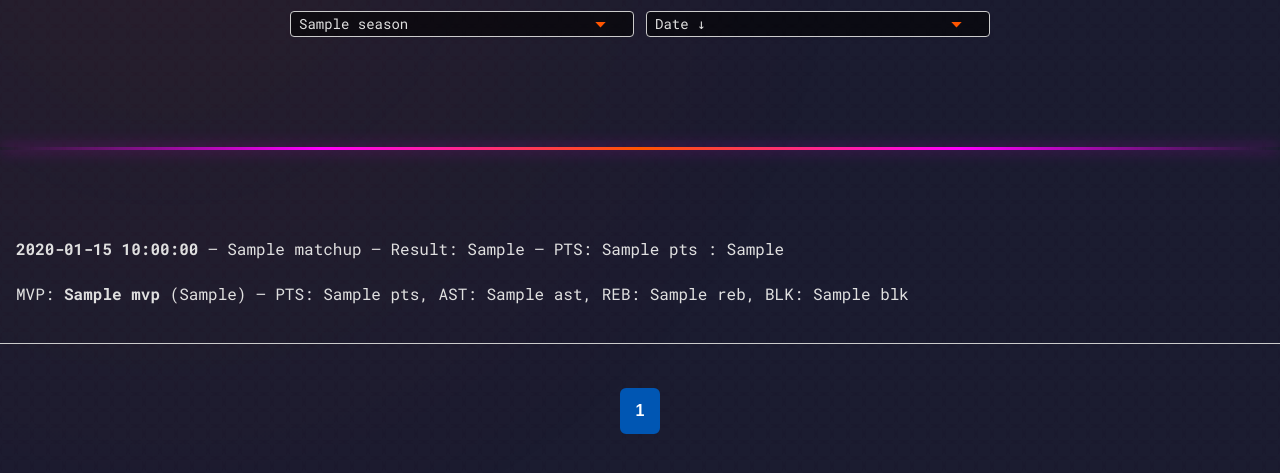
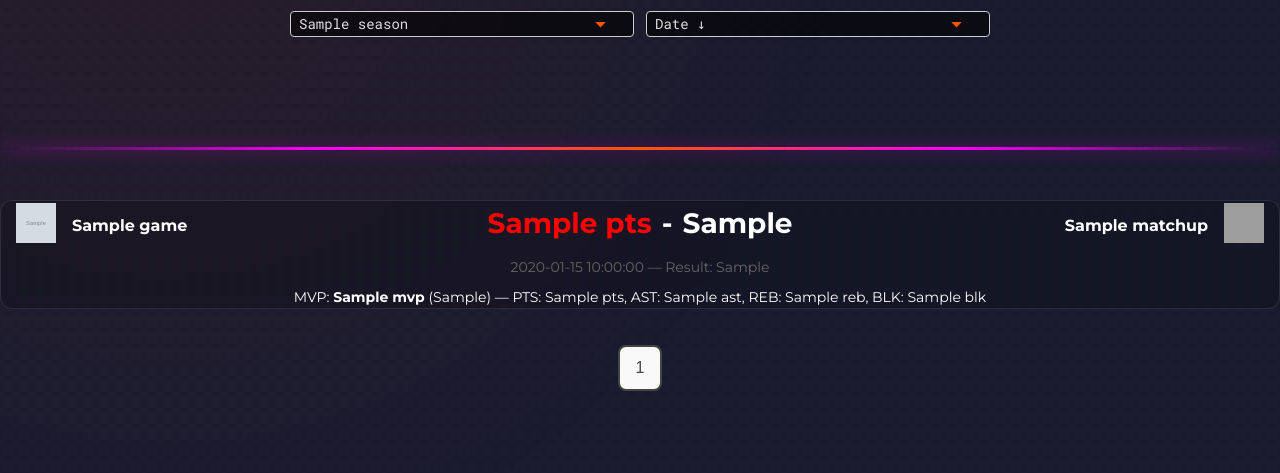
Before and after one commit to oswitek/Flask-NBA-project, a Flask app: template FlaskProject/templates/team_latest_games.html in a window 1280 px wide. Shown: the part 198-671 px from the top of the page. Run offline with Flask 3, Linux system fonts and the light colour scheme; the template is opened without the code that fills it: most values are stand-ins (such as "Sample title", 1, 10 or a date in 2020); grey boxes marked "Sample" are stand-in pictures; grey boxes are pictures that could not be loaded.

Commit message:
team games fix

```diff
--- a/FlaskProject/app.py
+++ b/FlaskProject/app.py
@@ -90,8 +90,41 @@
     "2023-24": (date(2023, 8, 1), date(2024, 8, 1)),
 }
 
+
 @app.route('/team/<int:team_id>')
 def show_team_latest_games(team_id):
+    TEAM_NAMES = {
+    "ATL": "Atlanta Hawks",
+    "BOS": "Boston Celtics",
+    "BKN": "Brooklyn Nets",
+    "CHA": "Charlotte Hornets",
+    "CHI": "Chicago Bulls",
+    "CLE": "Cleveland Cavaliers",
+    "DAL": "Dallas Mavericks",
+    "DEN": "Denver Nuggets",
+    "DET": "Detroit Pistons",
+    "GSW": "Golden State Warriors",
+    "HOU": "Houston Rockets",
+    "IND": "Indiana Pacers",
+    "LAC": "Los Angeles Clippers",
+    "LAL": "Los Angeles Lakers",
+    "MEM": "Memphis Grizzlies",
+    "MIA": "Miami Heat",
+    "MIL": "Milwaukee Bucks",
+    "MIN": "Minnesota Timberwolves",
+    "NOP": "New Orleans Pelicans",
+    "NYK": "New York Knicks",
+    "OKC": "Oklahoma City Thunder",
+    "ORL": "Orlando Magic",
+    "PHI": "Philadelphia 76ers",
+    "PHX": "Phoenix Suns",
+    "POR": "Portland Trail Blazers",
+    "SAC": "Sacramento Kings",
+    "SAS": "San Antonio Spurs",
+    "TOR": "Toronto Raptors",
+    "UTA": "Utah Jazz",
+    "WAS": "Washington Wizards"
+}
     session = Session()
 
     season = request.args.get("season", "2023-24")
@@ -164,18 +197,20 @@
             "opp_pts": opp_pts,
             "mvp": mvp
         })
-
+    team_logos = get_team_logos()
     session.close()
 
     return render_template(
         "team_latest_games.html",
         games=games,
         team_id=team_id,
+        team_logos=team_logos,
         selected_season=season,
         seasons=SEASONS.keys(),
         current_page=current_page,
         total_pages=total_pages,
         per_page=per_page,
+        team_names=TEAM_NAMES
     )
 
 if __name__ == '__main__':
--- a/FlaskProject/static/styles.css
+++ b/FlaskProject/static/styles.css
@@ -733,7 +733,7 @@
 }
 
 .pagination {
-    margin-top: 20px;
+    margin-top: 24px;
     text-align: center;
     user-select: none;
     font-family: Arial, sans-serif;
@@ -746,27 +746,29 @@
 
 .page-btn {
     display: inline-block;
-    margin: 0 4px;
-    padding: 8px 14px;
-    border: 2px solid #007bff; /* niebieskie obramowanie */
-    border-radius: 6px;
-    color: #007bff;
+    margin: 0 6px;
+    padding: 8px 16px;
+    border: 2px solid #222;
+    border-radius: 8px;
+    color: #fff;
     text-decoration: none;
-    font-weight: 600;
-    cursor: pointer;
-    transition: background-color 0.3s, color 0.3s;
+    font-weight: 500;
+    background-color: #222;
+    transition: background-color 0.25s ease, color 0.25s ease, border-color 0.25s ease;
+    transform: translateY(-8px);
 }
 
 .page-btn:hover {
-    background-color: #007bff;
-    color: white;
+    background-color: #444;
+    color: #fff;
+    border-color: #444;
 }
 
 .page-btn.active {
-    background-color: #0056b3;
-    color: white;
+    background-color: #f9f9f9;
+    color: #444;
+    border-color: #444;
     cursor: default;
-    border-color: #0056b3;
 }
 /* --- Horizontal Scroll Section for Last Games --- */
 
@@ -862,3 +864,85 @@
         --light-text
     ); /* Upewniamy się, że kolor tekstu się nie zmienia */
 }
+
+.score {
+    font-size: 28px;
+    font-weight: bold;
+    display: flex;
+    align-items: center;
+}
+   .team-score.win {
+            color: green;
+            font-weight: bold;
+        }
+        .team-score.lose {
+            color: red;
+            font-weight: bold;
+        }
+
+.score-separator {
+    margin: 0 10px;
+}
+.game-meta {
+    margin-top: 10px;
+    font-size: 14px;
+    color: #666;
+    text-align: center;
+}
+
+.mvp-info {
+    margin-top: 8px;
+    font-size: 14px;
+    text-align: center;
+}
+
+
+.teams-name {
+    font-weight: bold;
+    text-align: center;
+    margin-top: 5px;
+}
+.team {
+    width: 320px;
+    padding: 0 15px;
+    white-space: nowrap;
+    overflow: hidden;
+    text-overflow: ellipsis;
+    box-sizing: border-box;
+    display: flex;
+    align-items: center;
+    gap: 16px;
+}
+.team-left {
+    justify-content: flex-start;
+    text-align: left;
+    flex: 1;
+}
+
+.team-right {
+    justify-content: flex-end;
+    text-align: right;
+    flex: 1;
+}
+.teams-logo {
+     width: 40px;
+    height: 40px;
+    flex-shrink: 0;
+}
+.games-card {
+   background-color: rgba(0, 0, 0, 0.2);
+    backdrop-filter: blur(4px);
+    color: white;
+    border-radius: 12px;
+    border: 1px solid rgba(255, 255, 255, 0.1);
+     margin-bottom: 20px;
+}
+
+.games-info {
+     display: flex;
+    justify-content: space-between;
+    align-items: center;
+    text-align: center;
+    gap: 10px;
+    flex-wrap: wrap;
+}
--- a/FlaskProject/templates/team_latest_games.html
+++ b/FlaskProject/templates/team_latest_games.html
@@ -4,6 +4,7 @@
     <meta charset="UTF-8" />
     <title>Team game history </title>
     <link rel="stylesheet" href="{{ url_for('static', filename='styles.css') }}" />
+
 </head>
 <body>
     <nav>
@@ -12,7 +13,6 @@
         <a href="{{ url_for('players_charts') }}">Player charts</a>
         <a href="{{ url_for('show_teams') }}">Teams</a>
     </nav>
-
 
     <h1>Team Games for Season {{ selected_season }}</h1>
     <div class="filters">
@@ -37,25 +37,49 @@
     <hr>
 
     {% for entry in games %}
-        <div class="game-entry">
-            <p>
-                <strong>{{ entry.game.game_date }}</strong> — {{ entry.game.matchup }} —
-                Result: {{ entry.game.wl }} —
-                PTS: {{ entry.game.pts }} : {{ entry.opp_pts }}
-            </p>
+        <div class="games-card">
+            <div class="games-info">
+    <!-- Drużyna główna -->
+    <div class="team team-left">
+        <img src="{{ team_logos[entry.game.team_abbreviation] }}" alt="{{ entry.game.team_name }} logo" class="teams-logo" />
+        <span class="teams-name">{{ entry.game.team_name }}</span>
+    </div>
 
-            <p>
+    <!-- Wynik -->
+    <div class="score">
+        <span class="team-score {% if entry.game.wl == 'W' %}win{% else %}lose{% endif %}">
+            {{ entry.game.pts }}
+        </span>
+        <span class="score-separator">-</span>
+        <span class="opp-score">{{ entry.opp_pts }}</span>
+    </div>
+
+    <!-- Drużyna przeciwna -->
+    <div class="team team-right">
+        {% set opponent_abbr = entry.game.matchup
+            .replace(entry.game.team_abbreviation, '')
+            .replace('vs.', '')
+            .replace('vs', '')
+            .replace('@', '')
+            .replace('.', '')
+            .strip()
+        %}
+        <span class="teams-name">{{ team_names.get(opponent_abbr, opponent_abbr) }}</span>
+        <img src="{{ team_logos[opponent_abbr] }}" alt="{{ team_names.get(opponent_abbr, opponent_abbr) }} logo" class="teams-logo" />
+    </div>
+</div>
+            <div class="game-meta">
+                <span>{{ entry.game.game_date }}</span> — Result: {{ entry.game.wl }}
+            </div>
+
+            <div class="mvp-info">
                 {% if entry.mvp %}
-                    MVP: <strong>{{ entry.mvp.player_name }}</strong>
-                    ({{ entry.mvp.team_abbreviation }}) —
-                    PTS: {{ entry.mvp.pts }},
-                    AST: {{ entry.mvp.ast }},
-                    REB: {{ entry.mvp.reb }},
-                    BLK: {{ entry.mvp.blk }}
+                    MVP: <strong>{{ entry.mvp.player_name }}</strong> ({{ entry.mvp.team_abbreviation }}) —
+                    PTS: {{ entry.mvp.pts }}, AST: {{ entry.mvp.ast }}, REB: {{ entry.mvp.reb }}, BLK: {{ entry.mvp.blk }}
                 {% else %}
                     MVP: no data
                 {% endif %}
-            </p>
+            </div>
         </div>
     {% endfor %}
 
```
Also changed, not shown: FlaskProject/database_api_connection.py (+16 -0 lines). Lines whose indentation alone changed are shown as unchanged.
